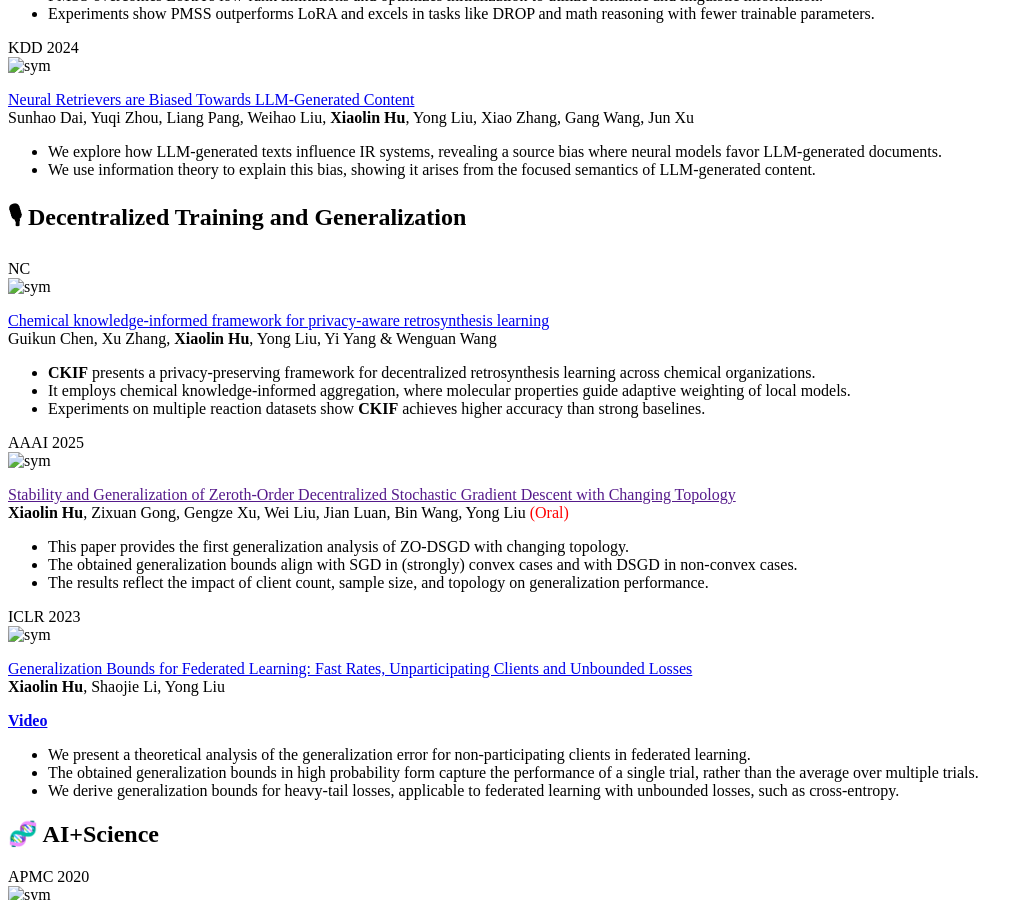
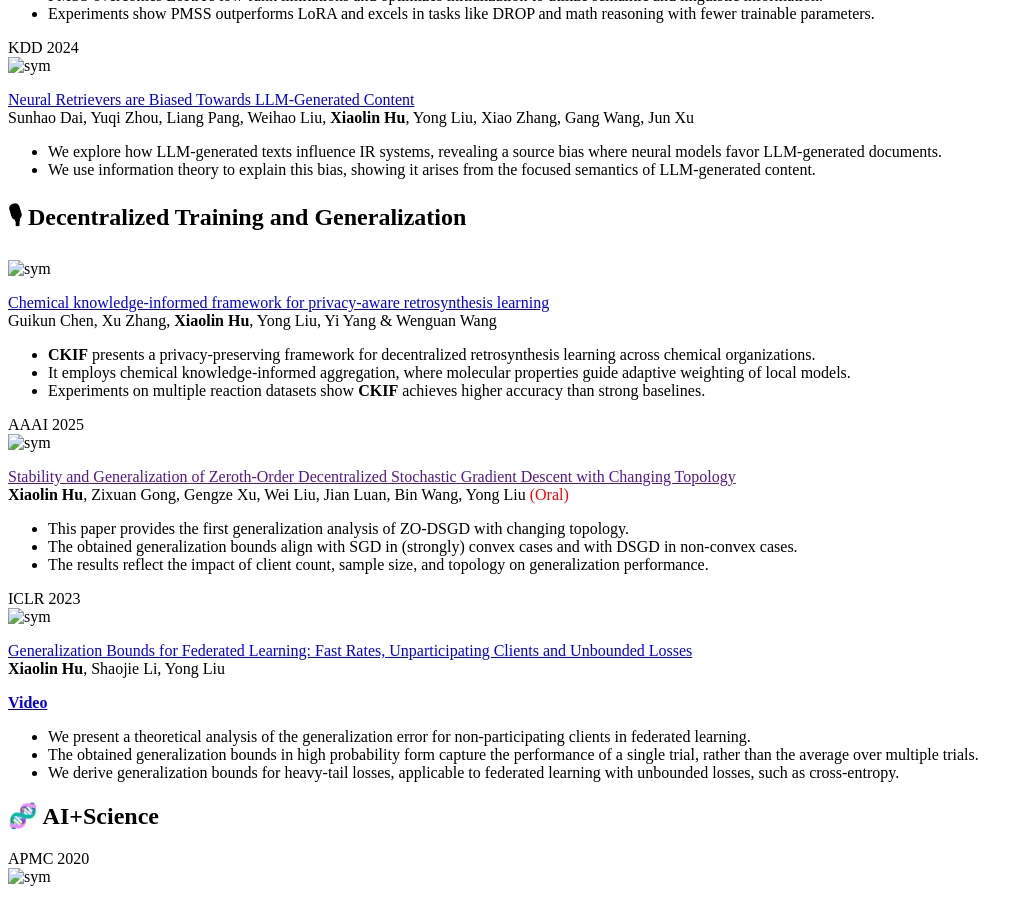
Before and after one commit to hsiaolinhu/hsiaolinhu.github.io, a Jekyll site: the page built from _pages/includes/pub.md, in a window 1280 px wide and 900 px high, scrolled down 1232 px. Shown: the whole window, without its empty margins (0-1033 px from the left). Built offline with Jekyll 4.4.1, drawn with Linux system fonts in a browser that asks for light colours; our own code applies the rules of GitHub Pages for plain Markdown files.

Commit message:
Update pub.md

```diff
--- a/_pages/includes/pub.md
+++ b/_pages/includes/pub.md
@@ -90,7 +90,7 @@ Sunhao Dai, Yuqi Zhou, Liang Pang, Weihao Liu, **Xiaolin Hu**, Yong Liu, Xiao Zh
 
 ## 🎙 Decentralized Training and Generalization
 
-<div class='paper-box'><div class='paper-box-image'><div><div class="badge">NC</div><img src='images/nc.jpeg' alt="sym" width="100%"></div></div>
+<div class='paper-box'><div class='paper-box-image'><div><div class="badge"></div><img src='images/nc.jpeg' alt="sym" width="100%"></div></div>
 <div class='paper-box-text' markdown="1">
 
 [Chemical knowledge-informed framework for privacy-aware retrosynthesis learning](https://www.nature.com/articles/s41467-025-63036-7) \\
```
